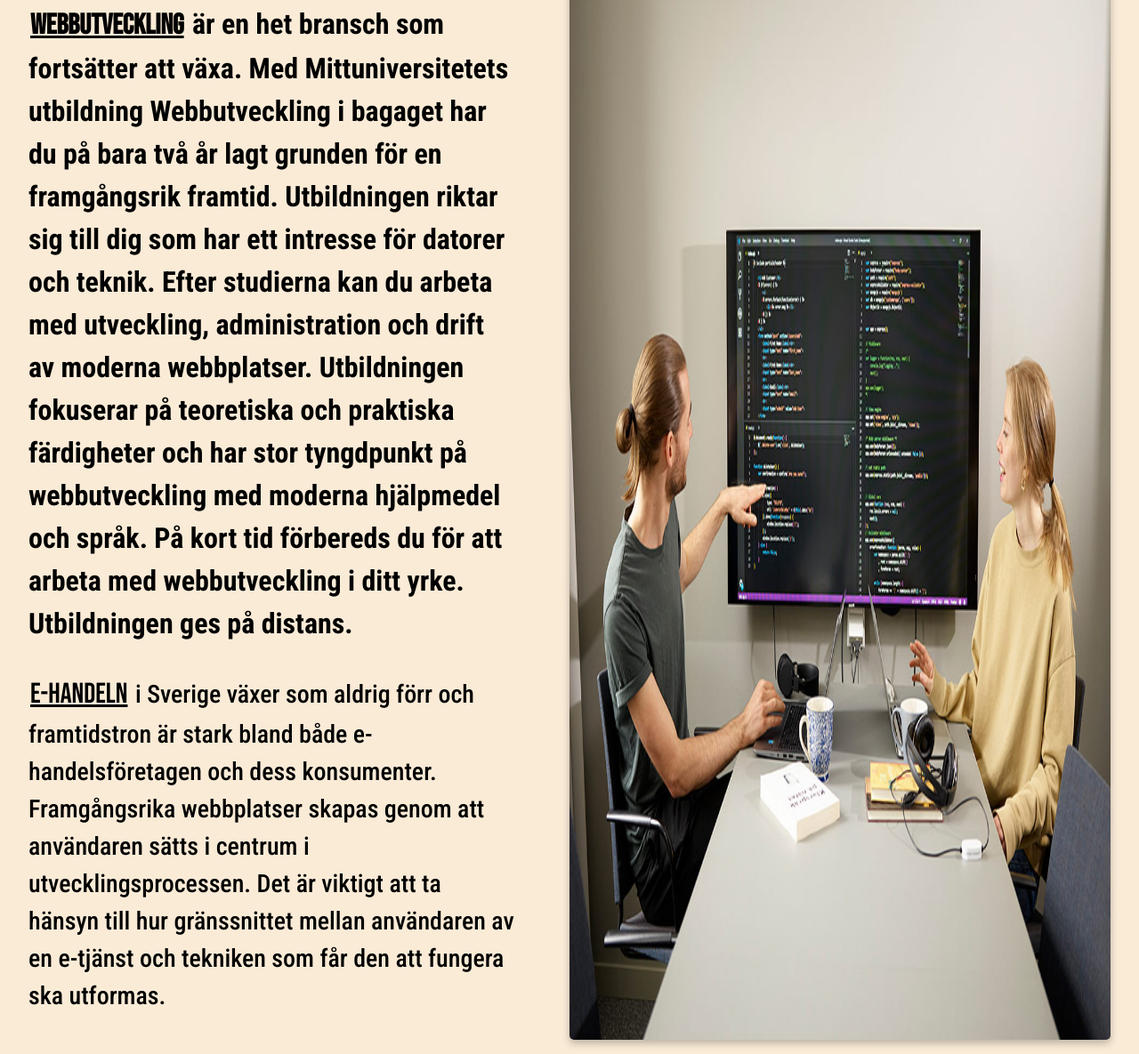
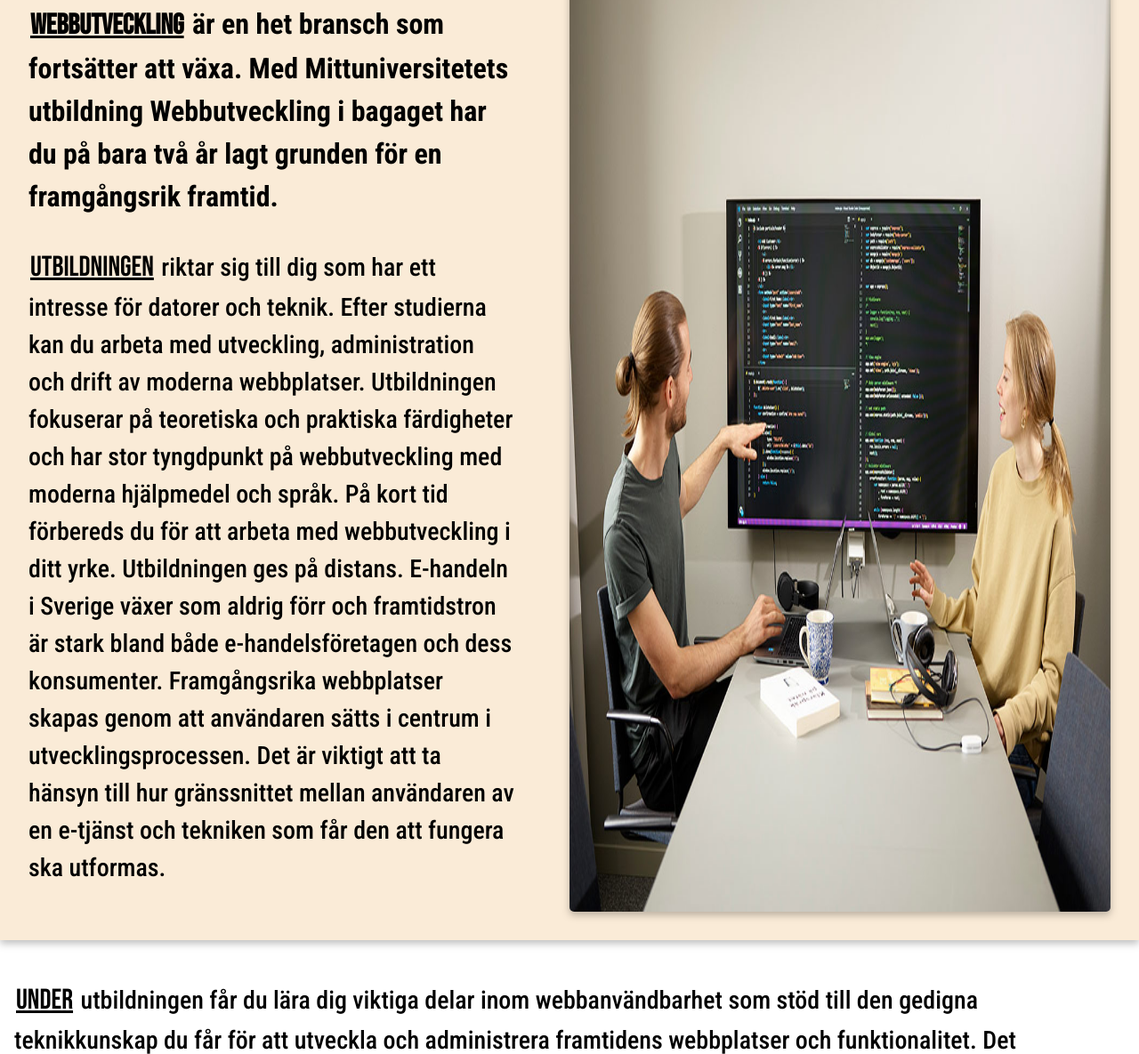
Before and after one commit to FalkenQ/Webbanvandbarhet-lab2, a plain HTML site: page index.html in a window 1280 px wide. Shown: the part 430-1615 px from the top of the page at 89% size. Drawn offline with nearby package versions, Linux system fonts and the light colour scheme; a web font is replaced by a local one.

Commit message:
Ändrade första stycket till att vara lite kortare för att innehålle ett starkt och kort intro för att fånga intresse.

```diff
--- a/index.html
+++ b/index.html
@@ -47,15 +47,15 @@
                 <div class="intro-text">
                     <p class="intro">
                         <span class="first-word">Webbutveckling</span> är en het bransch som fortsätter att växa. Med Mittuniversitetets utbildning Webbutveckling i
-                        bagaget har du på bara två år lagt grunden för en framgångsrik framtid. Utbildningen riktar sig till dig som
+                        bagaget har du på bara två år lagt grunden för en framgångsrik framtid.
+                    </p>
+
+                    <p>
+                        <span class="first-word">Utbildningen</span> riktar sig till dig som
                         har ett intresse för datorer och teknik. Efter studierna kan du arbeta med utveckling, administration och drift
                         av moderna webbplatser. Utbildningen fokuserar på teoretiska och praktiska färdigheter och har stor tyngdpunkt på
                         webbutveckling med moderna hjälpmedel och språk. På kort tid förbereds du för att arbeta med webbutveckling i ditt yrke.
-                        Utbildningen ges på distans.
-                    </p>
-
-                    <p>
-                        <span class="first-word">E-handeln</span> i Sverige växer som aldrig förr och framtidstron är stark bland både e-handelsföretagen och dess konsumenter.
+                        Utbildningen ges på distans. E-handeln i Sverige växer som aldrig förr och framtidstron är stark bland både e-handelsföretagen och dess konsumenter.
                         Framgångsrika webbplatser skapas genom att användaren sätts i centrum i utvecklingsprocessen. Det är viktigt att ta
                         hänsyn till hur gränssnittet mellan användaren av en e-tjänst och tekniken som får den att fungera ska utformas.
                     </p>
```
